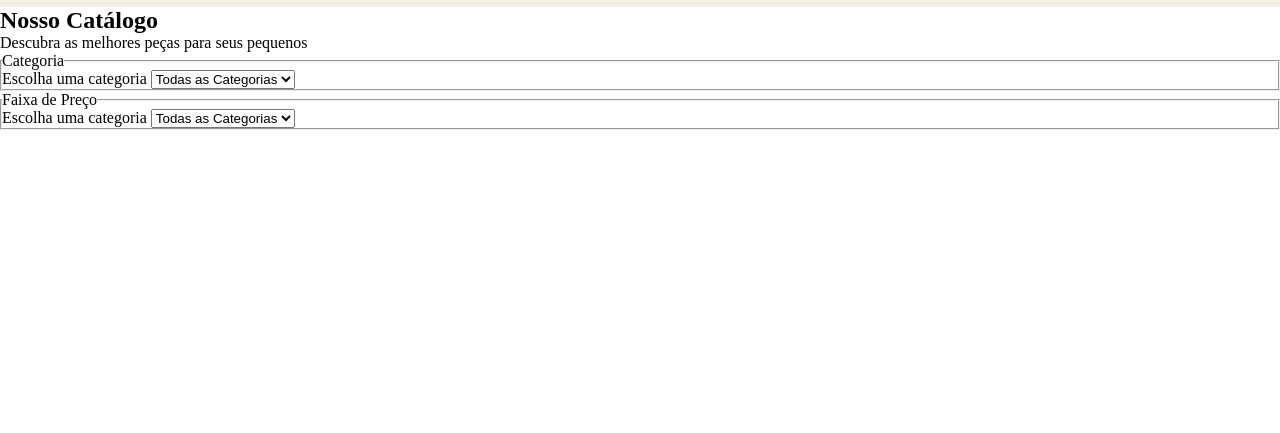
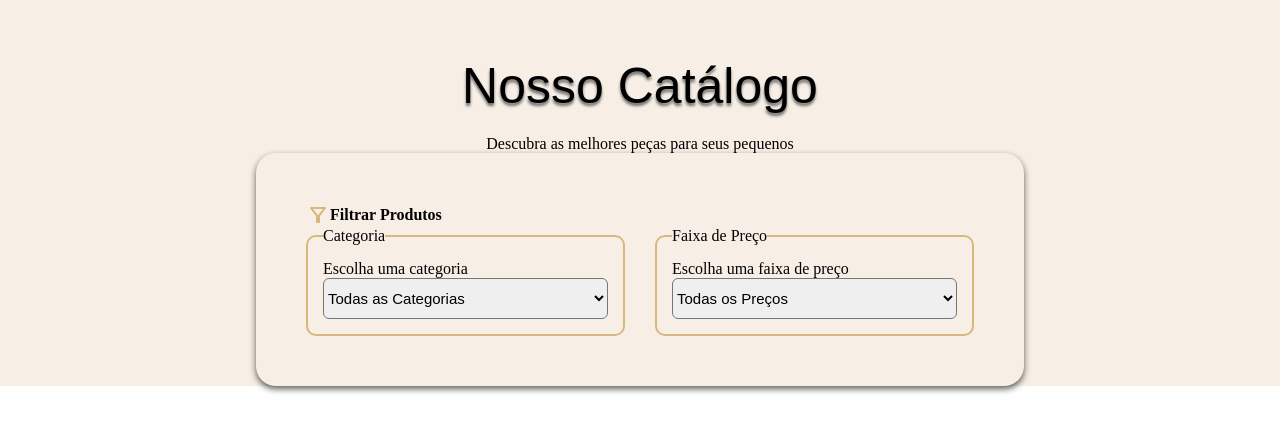
Before and after one commit to LeandroCarvalho21/projeto-wireframe-site, a plain HTML site: page pages/catalogo.html in a window 1280 px wide. Shown: the part 83-516 px from the top of the page. Drawn offline with Linux system fonts and the light colour scheme; a web font is replaced by a local one.

Commit message:
Criando a página catalogo

```diff
--- a/css/style_catalago.css
+++ b/css/style_catalago.css
@@ -83,3 +83,67 @@ nav ul li a:hover {
     color: #d9b77c;
 
 }
+
+#container {
+    background-color: #F7EFE5;
+    padding: 0px 256px;
+}
+
+h2 {
+    text-align: center;
+    padding-top: 50px;
+    color: #000;
+    font-size: 50px;
+    text-shadow: 0px 3px 3px #6c6b6b;
+    font-family: "Finger Paint", sans-serif;
+    font-weight: 100;
+    font-style: normal;
+
+}
+
+p {
+    text-align: center;
+    margin-top: 20px;
+
+}
+
+
+.filtro {
+    background-color: fff;
+    border-radius: 20px;
+    padding: 50px;
+    box-shadow: 0px 3px 6px #000000a2;
+
+}
+
+.filtros_categoria_preco {
+    display: flex;
+    flex-direction: row;
+    align-items: center;
+    justify-content: space-evenly;
+    gap: 30px;
+}
+
+.filter_icon_title {
+    display: flex;
+    align-items: center;
+}
+
+.filter_icon_title h6 {
+    font-size: 16px;
+}
+
+.fieldset_catalogo {
+    padding: 15px;
+    border-radius: 10px;
+    width: 50%;
+    border: 2px solid #d9b77c;
+
+}
+
+#categoria {
+    width: 100%;
+    font-size: 15px;
+    padding: 10px 0px;
+    border-radius: 6px;
+}
--- a/pages/catalogo.html
+++ b/pages/catalogo.html
@@ -4,6 +4,9 @@
 <head>
   <meta charset="UTF-8" />
   <meta name="viewport" content="width=device-width, initial-scale=1.0" />
+  <link rel="preconnect" href="https://fonts.googleapis.com">
+  <link rel="preconnect" href="https://fonts.gstatic.com" crossorigin>
+  <link href="https://fonts.googleapis.com/css2?family=Finger+Paint&display=swap" rel="stylesheet">
   <link rel="stylesheet" href="../css/style_catalago.css" />
   <title>Document</title>
 </head>
@@ -40,9 +43,16 @@
       <h2>Nosso Catálogo</h2>
       <p>Descubra as melhores peças para seus pequenos</p>
 
-      <section class="filtrar_produtos">
+      <section>
+        <div class="filtro">
+          <div class="filter_icon_title">
+            <img src="../img/filter_alt_24dp_D9B77C_FILL0_wght400_GRAD0_opsz24.svg" alt="Filtro">
+            <h6>Filtrar Produtos</h6>
+          </div>
+
           <form action="">
-          <fieldset>
+            <div class="filtros_categoria_preco">
+              <fieldset class="fieldset_catalogo">
                 <legend>Categoria</legend>
                 <label for="categoria">Escolha uma categoria</label>
                 <select name="categoria_pg_catalogo" id="categoria">
@@ -53,31 +63,20 @@
                 </select>
               </fieldset>
 
-          <fieldset>
+              <fieldset class="fieldset_catalogo">
                 <legend>Faixa de Preço</legend>
-            <label for="categoria">Escolha uma categoria</label>
+                <label for="categoria">Escolha uma faixa de preço</label>
                 <select name="categoria_pg_catalogo" id="categoria">
-              <option value=""> Todas as Categorias</option>
-              <option value="menino">Menino</option>
-              <option value="menina">Meninas</option>
-              <option value="recem_nascido">Bebês</option>
+                  <option value=""> Todas os Preços</option>
+                  <option value="menino">Até R$:60,00</option>
+                  <option value="menina">R$:60,00 - R$:100,00</option>
+                  <option value="recem_nascido">Acima de R$:100,00</option>
                 </select>
               </fieldset>
-
-
-
-
-
+            </div>
           </form>
-
-
-
+        </div>
       </section>
-
-
-
-
-
 
     </div>
 
@@ -85,6 +84,8 @@
   </main>
 
 
+  <script src="../js/script.js"></script>
+
 </body>
 
 </html>
```
Also changed, not shown: img/filter_alt_24dp_D9B77C_FILL0_wght400_GRAD0_opsz24.svg (added). Lines whose indentation alone changed are shown as unchanged.
